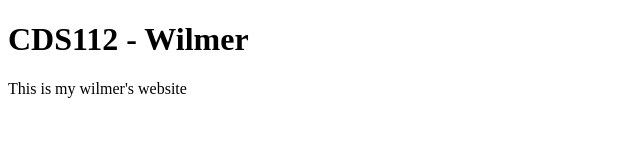
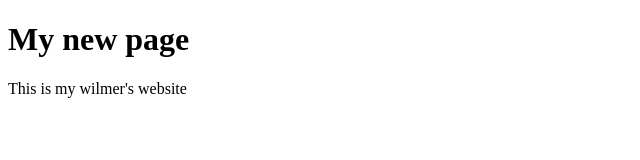
Before and after one commit to wilhed08/www, a plain HTML site: page index.html in a window 1280 px wide. Shown: the whole page, without its empty margins (0-640 px from the left). Drawn offline with Linux system fonts and the light colour scheme.

Commit message:
Add changes

```diff
--- a/index.html
+++ b/index.html
@@ -1,11 +1,11 @@
 <!DOCTYPE html>
 <html>
 <head>
-<title>CDS112 - Wilmer</title>
+<title>My College Education at Sault College</title>
 </head>
 <body>
 
-<h1>CDS112 - Wilmer</h1>
+<h1>My new page</h1>
 
 <p>This is my wilmer's website</p>
 
```
